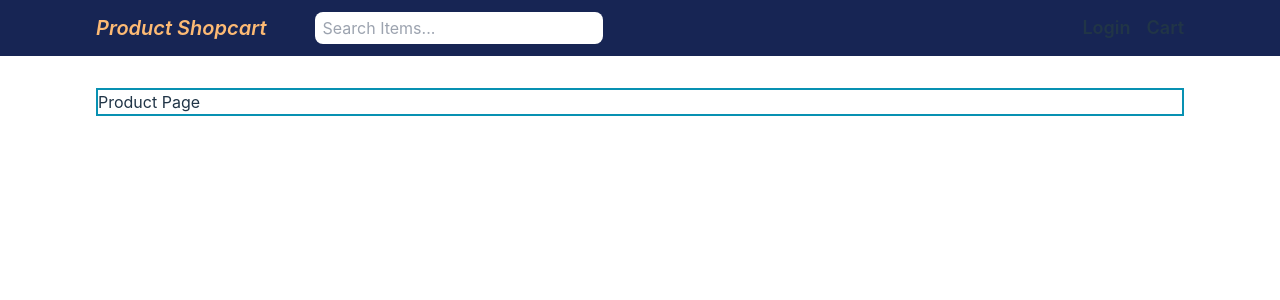
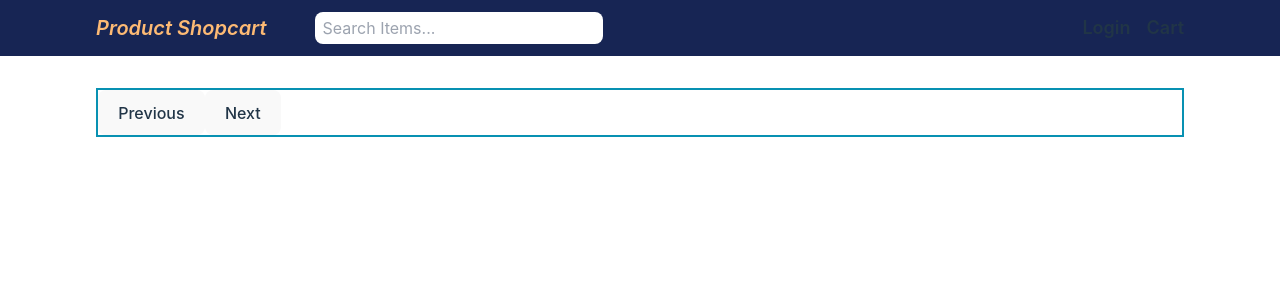
Before and after one commit to negeek7/product-shop, a React (Vite) app in the folder frontend/: page / in a window 1280 px wide. Shown: the top 300 px of the page. Built offline with nearby package versions, Linux system fonts and the light colour scheme; no server answers.

Commit message:
hadnling pagination frontend

```diff
--- /dev/null
+++ b/frontend/src/component/ProductTile.jsx
@@ -0,0 +1,9 @@
+import React from 'react'
+
+function ProductTile() {
+  return (
+    <div>ProductTile</div>
+  )
+}
+
+export default ProductTile
--- a/frontend/src/pages/Home.jsx
+++ b/frontend/src/pages/Home.jsx
@@ -1,28 +1,63 @@
-import React, { useEffect, useState } from 'react'
+import React, { useCallback, useEffect, useMemo, useState } from 'react'
+import useFetch from '../hooks/useFetch'
 
 function Home() {
 
-  const [fetchError, setFetchError] = useState(false)
   const [productList, setProductList] = useState([])
+  const [pageNum, setPageNum] = useState(1)
+  const [totalPages, setTotalPages] = useState(null)
+  const [isFetchError, setIsFetchError] = useState(false)
+
+  console.log(productList)
+  console.log(totalPages)
+  console.log(pageNum)
 
   useEffect(() => {
-    fetchData()
-  }, [])
+    fetchData(pageNum)
+  }, [pageNum])
 
   async function fetchData() {
-    const result = await fetch('http://localhost:8001/products')
-    if(!result.ok) return setFetchError(true)
-    else {
-      let list = await result.json()
-      setProductList(list)
+    try {
+      let result = await fetch(`http://localhost:8001/products?page=${pageNum}&pageSize=${6}`)
+      if (!result.ok) return setIsFetchError(true)
+      else {
+        result = await result.json()
+        setProductList(result.products)
+        setTotalPages(result.totalPages)
+      }
+    } catch (error) {
+      setIsFetchError(true)
     }
   }
 
-  console.log(productList, "PRODUCTS")
+  const handlePagination = (type) => {
+    setPageNum(prevPageNum => {
+      if (type === 'previous' && prevPageNum > 1) {
+        return prevPageNum - 1;
+      } else if (type === 'next' && prevPageNum < totalPages) {
+        return prevPageNum + 1;
+      }
+      return prevPageNum;
+    });
+  };
 
   return (
     <div>
-      Product Page
+
+
+      <button
+        onClick={() => handlePagination('previous')}
+      >
+        Previous
+      </button>
+
+      <button
+        onClick={() => handlePagination('next')}
+      >
+        Next
+      </button>
+
+
     </div>
   )
 }
```
